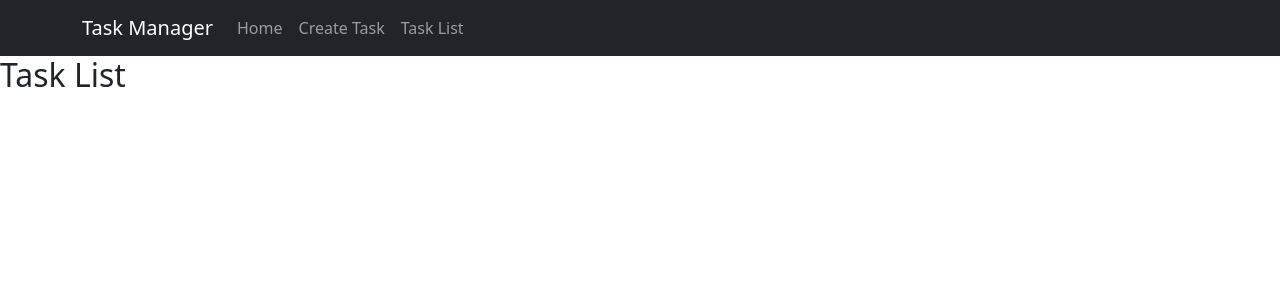
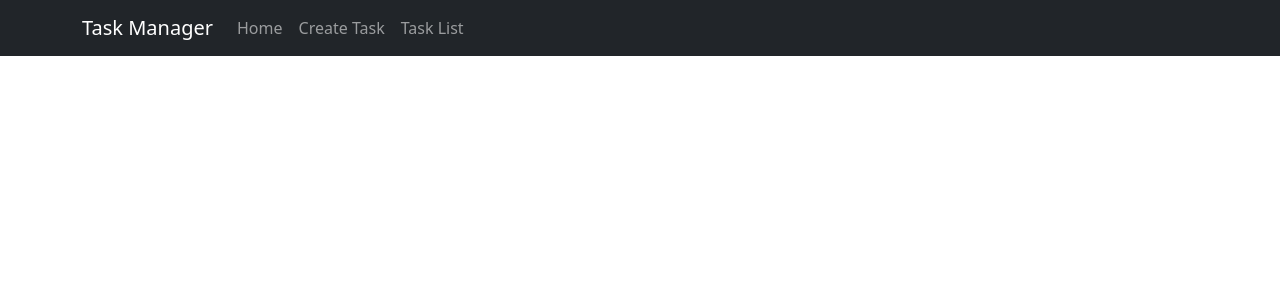
Before and after one commit to lcasburn18/Project2024, a React (Create React App) app in the folder taskmanager/: page / in a window 1280 px wide. Shown: the top 300 px of the page. Built offline with nearby package versions, Linux system fonts and the light colour scheme; no server answers.

Commit message:
Fixed Routing Error

```diff
--- a/taskmanager/src/App.js
+++ b/taskmanager/src/App.js
@@ -9,7 +9,7 @@ function App() {
     <Router>
       <NavigationBar />
       <Routes>
-        <Route path="/" element={<Read />} />
+        <Route path="/read" element={<Read />} />
         <Route path="/create" element={<Create />} />
         <Route path="/edit/:id" element={<Edit />} />
       </Routes>
```
Also changed, not shown: 1 other file (tests, documents, lock files or other folders).
